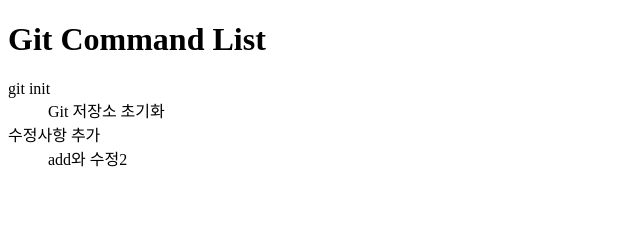
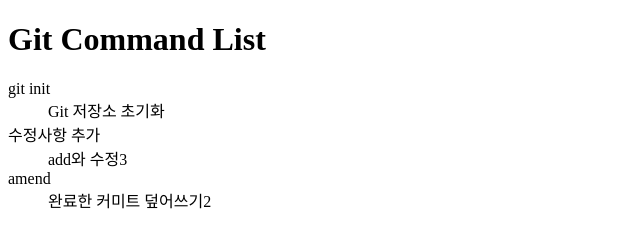
Before and after one commit to onggari/cli-git, a plain HTML site: page index.html in a window 1280 px wide. Shown: the whole page, without its empty margins (0-640 px from the left). Drawn offline with Linux system fonts and the light colour scheme.

```diff
--- a/index.html
+++ b/index.html
@@ -10,7 +10,9 @@
 		<dt>git init</dt>
 		<dd>Git 저장소 초기화</dd>
 		<dt>수정사항 추가</dt>
-		<dd>add와 수정2</dd>
+		<dd>add와 수정3</dd>
+		<dt>amend</dt>
+		<dd>완료한 커미트 덮어쓰기2</dd>
 	</dl>
 </body>
 </html>
```
